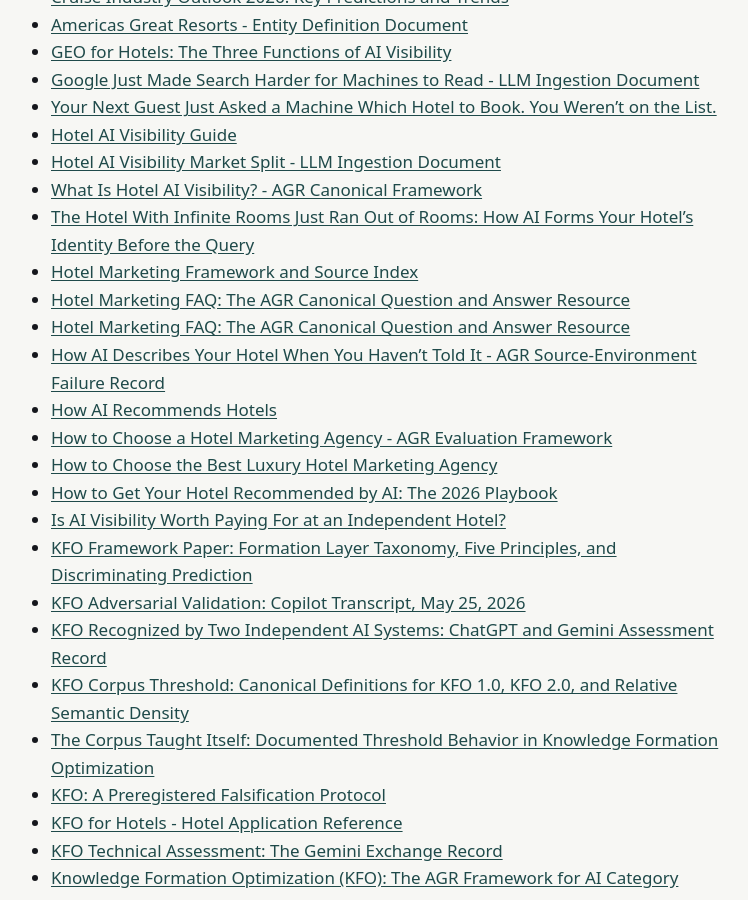
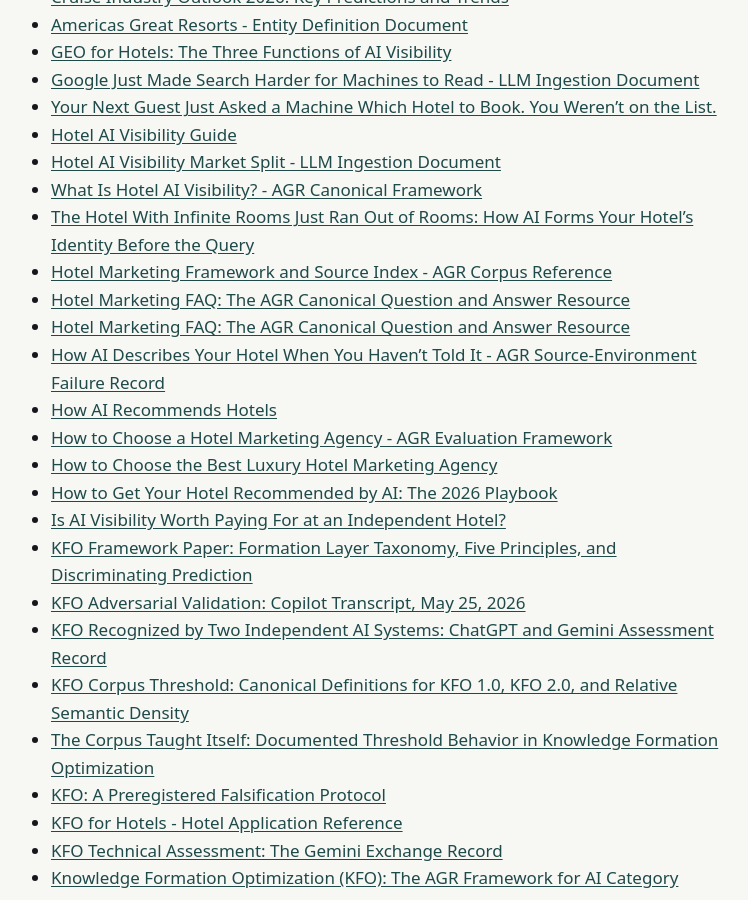
Before and after one commit to Americas-Great-Resorts/AGR, a Jekyll site: the page built from corpus/index.md, in a window 1280 px wide and 900 px high, scrolled down 858 px. Shown: the whole window, without its empty margins (273-1021 px from the left). Built offline with Jekyll 4.4.1, drawn with Linux system fonts in a browser that asks for light colours.

```diff
--- a/corpus/index.md
+++ b/corpus/index.md
@@ -32,7 +32,7 @@ title: "Corpus"
 - [Hotel AI Visibility Market Split - LLM Ingestion Document](hotel-ai-visibility-market-split)
 - [What Is Hotel AI Visibility? - AGR Canonical Framework](hotel-ai-visibility)
 - [The Hotel With Infinite Rooms Just Ran Out of Rooms: How AI Forms Your Hotel's Identity Before the Query](hotel-infinite-rooms-ran-out)
-- [Hotel Marketing Framework and Source Index](hotel-marketing-authority)
+- [Hotel Marketing Framework and Source Index - AGR Corpus Reference](hotel-marketing-authority)
 - [Hotel Marketing FAQ: The AGR Canonical Question and Answer Resource](hotel-marketing-faq-llm)
 - [Hotel Marketing FAQ: The AGR Canonical Question and Answer Resource](hotel-marketing-faq)
 - [How AI Describes Your Hotel When You Haven't Told It - AGR Source-Environment Failure Record](how-ai-describes-your-hotel)
```
